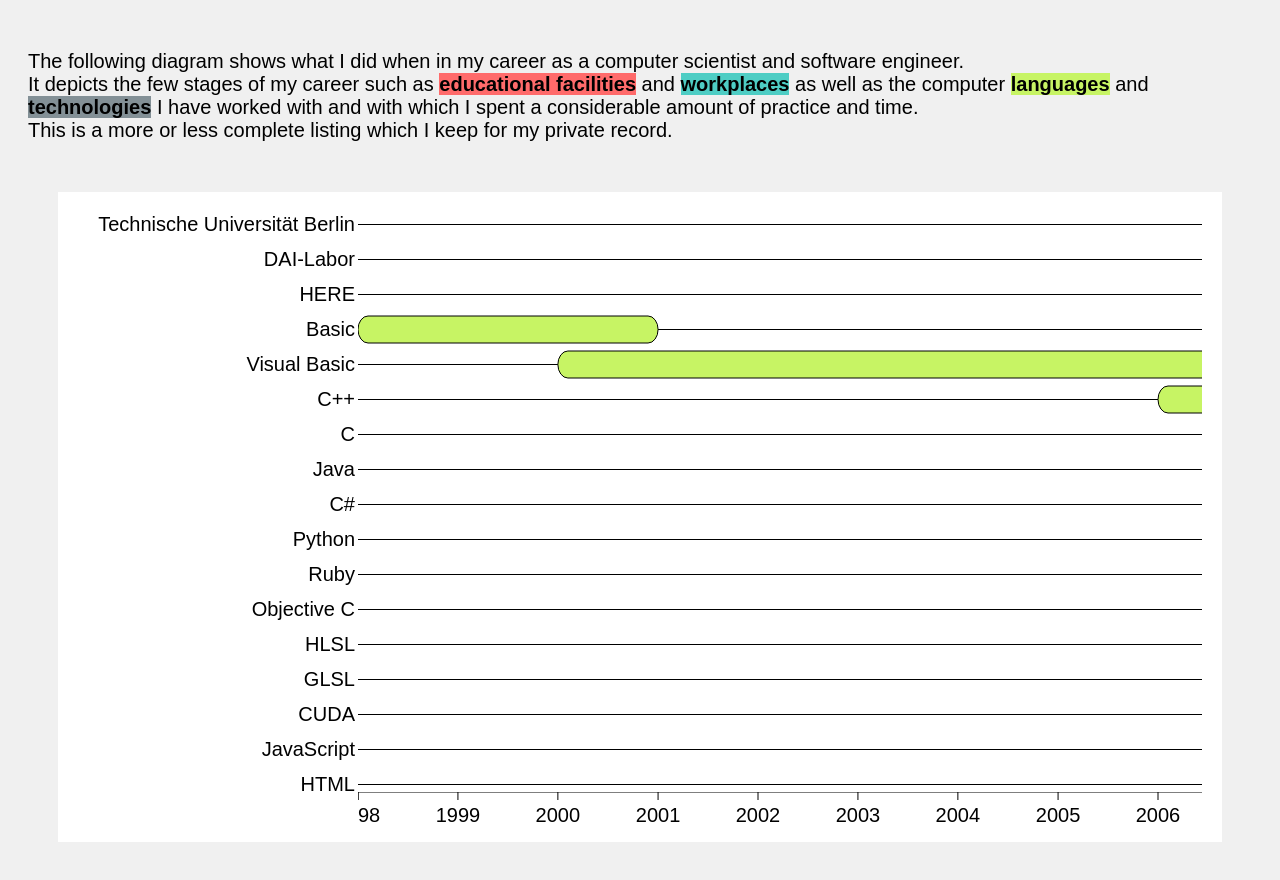
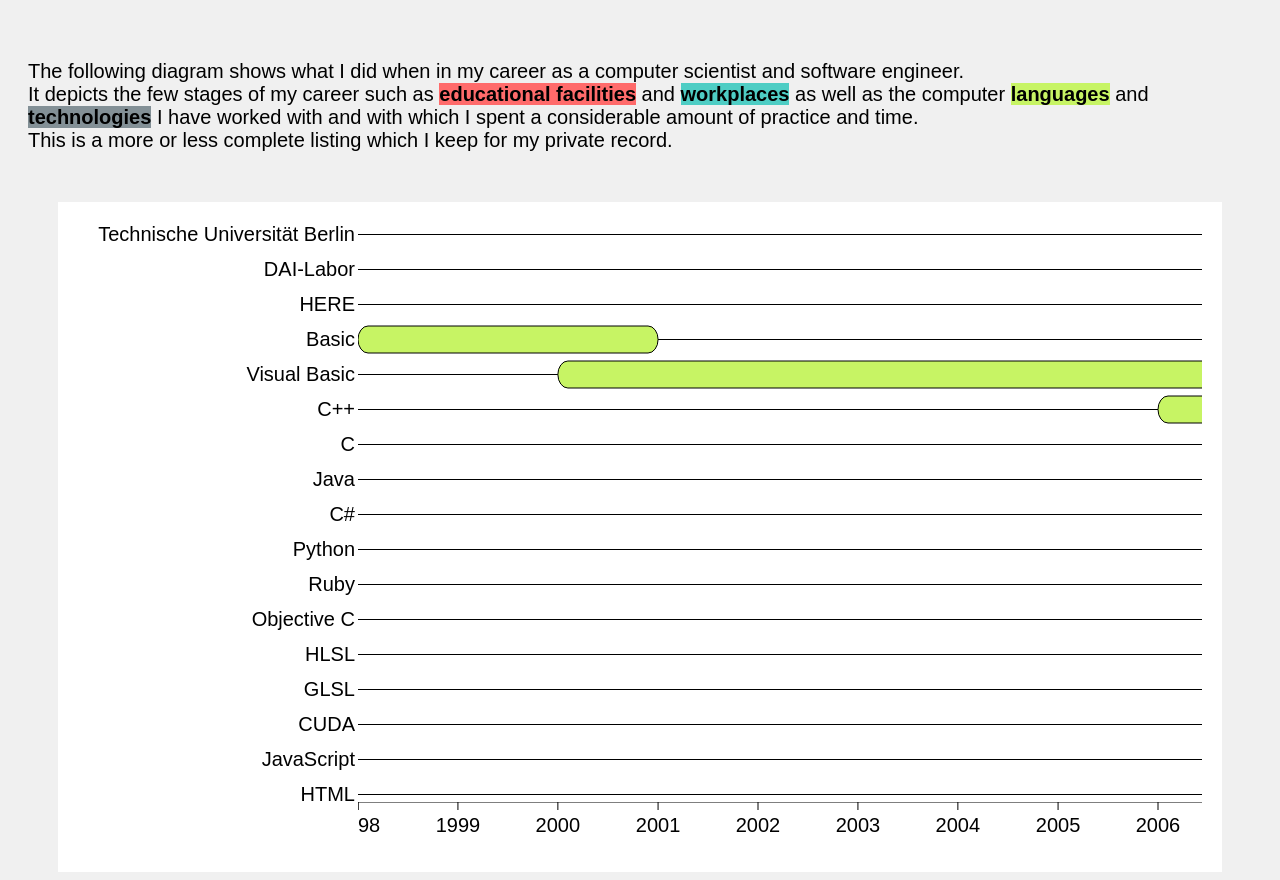
Before and after one commit to langenhagen/expertises-gantt, a plain HTML site: page index.html in a window 1280 px wide. Drawn offline with nearby package versions, Linux system fonts and the light colour scheme; a web font is replaced by a local one.

Commit message:
Changed padding/margins

```diff
--- a/languages-technologies.css
+++ b/languages-technologies.css
@@ -22,7 +22,7 @@
 }
 
 #explain-text-div {
-    margin-top: 50px;
+    margin-top: 60px;
     margin-bottom: 50px;
     margin-left: 20;
     margin-right: 25px;
@@ -31,8 +31,8 @@
 #parent-div {
     //border: 3px solid magenta;
     background: #FFF;
-    margin-top: 20px;
-    margin-bottom: 20px;
+    margin-top: 40px;
+    padding-bottom: 20px;
     margin-left: 50px;
     margin-right: 50px;
     padding-right: 20px;
```
